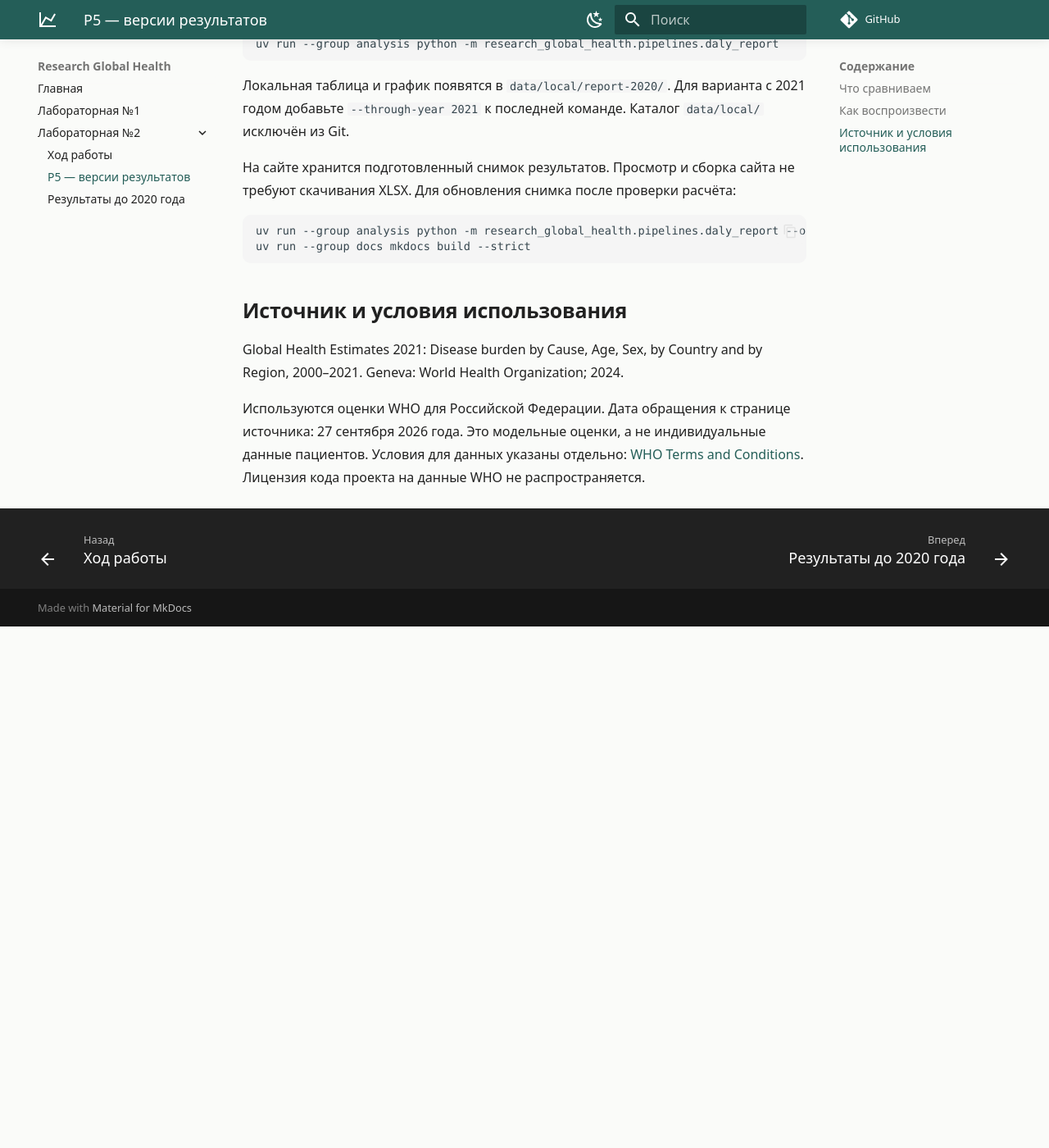
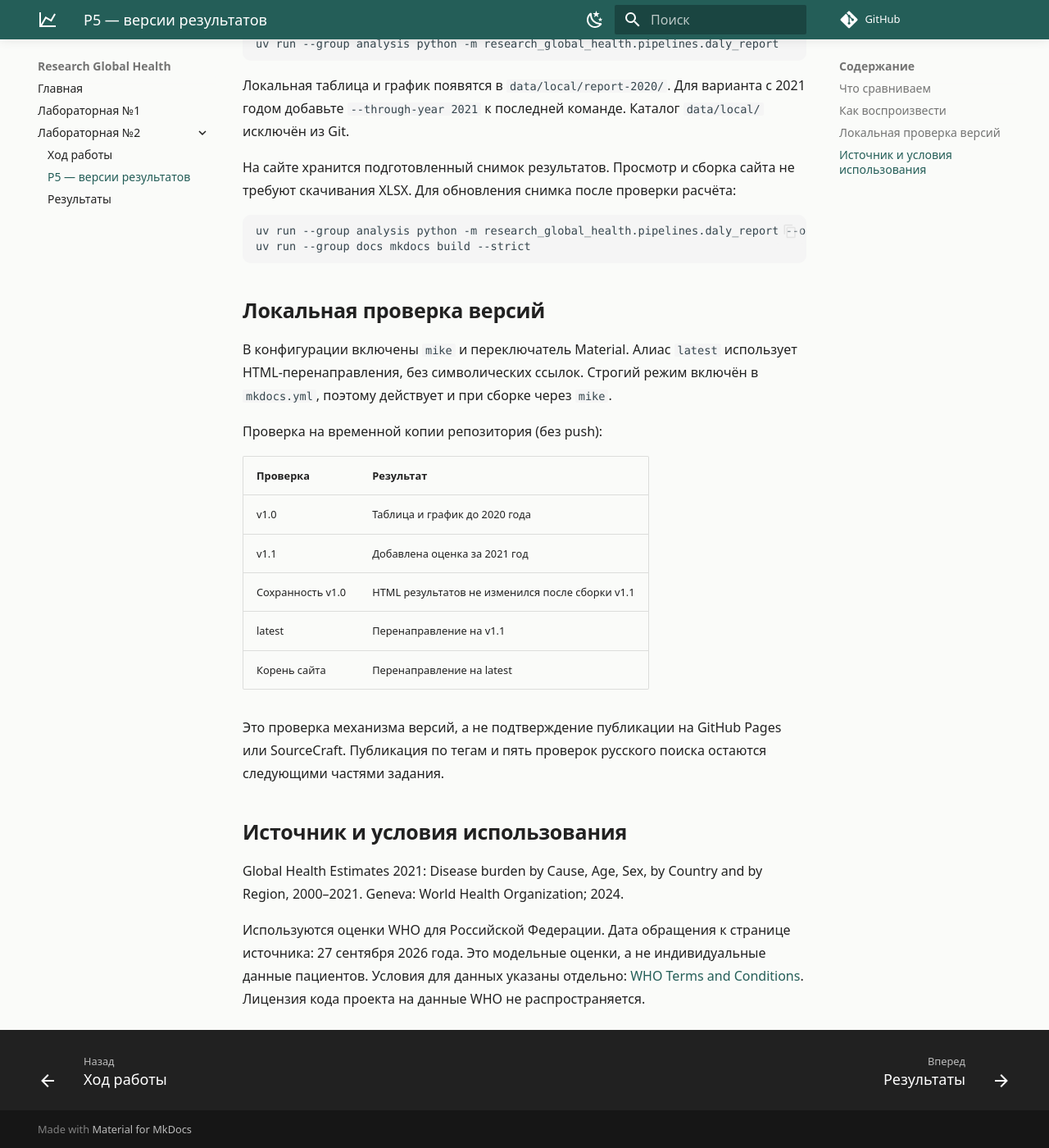
Before and after one commit to kholodkova/research-global-health, an MkDocs documentation site: the page built from docs/lab2/p5/index.md, in a window 1280 px wide and 1400 px high, scrolled down 1110 px. Shown: the whole window at 82% size. Built offline with MkDocs 1.6.1 and Material for MkDocs 9.7.7, drawn with Linux system fonts in a browser that asks for light colours; comment, search, counter and statistics services are not loaded; the version menu is left out; before the commit the page ends 1874 px from its top, so only the background shows below that; some of the changed text lies outside the part shown.

Commit message:
Настроить версионирование сайта через mike

````diff
--- a/docs/lab2/p5/index.md
+++ b/docs/lab2/p5/index.md
@@ -4,7 +4,8 @@
 и алиас `latest`, настроить публикацию по Git-тегу и проверить русский поиск.
 
 **Сейчас подготовлены результаты для v1.0.** Версия ещё не опубликована;
-переключатель и автоматическая публикация по тегам будут настроены следующим этапом.
+Переключатель настроен и проверяется на отдельном локальном стенде с двумя версиями.
+Внешняя публикация и автоматизация по тегам ещё не выполнены.
 
 [Посмотреть таблицу и график за 2000–2020 годы](results.md).
 
@@ -49,6 +50,26 @@
 uv run --group docs mkdocs build --strict
 ```
 
+## Локальная проверка версий
+
+В конфигурации включены `mike` и переключатель Material. Алиас `latest`
+использует HTML-перенаправления, без символических ссылок. Строгий режим
+включён в `mkdocs.yml`, поэтому действует и при сборке через `mike`.
+
+Проверка на временной копии репозитория (без push):
+
+| Проверка | Результат |
+| --- | --- |
+| v1.0 | Таблица и график до 2020 года |
+| v1.1 | Добавлена оценка за 2021 год |
+| Сохранность v1.0 | HTML результатов не изменился после сборки v1.1 |
+| latest | Перенаправление на v1.1 |
+| Корень сайта | Перенаправление на latest |
+
+Это проверка механизма версий, а не подтверждение публикации на GitHub Pages
+или SourceCraft. Публикация по тегам и пять проверок русского поиска остаются
+следующими частями задания.
+
 ## Источник и условия использования
 
 Global Health Estimates 2021: Disease burden by Cause, Age, Sex, by Country and
--- a/mkdocs.yml
+++ b/mkdocs.yml
@@ -1,4 +1,5 @@
 site_name: Research Global Health
+strict: true
 site_description: Учебный Python-проект и отчёты по лабораторным работам
 site_url: https://kholodkova.github.io/research-global-health/
 repo_url: https://github.com/kholodkova/research-global-health
@@ -33,15 +34,21 @@
 extra_css:
   - stylesheets/extra.css
 
+extra:
+  version:
+    provider: mike
+
 nav:
   - Главная: index.md
   - Лабораторная №1: lab1_report.md
   - Лабораторная №2:
       - Ход работы: lab2/index.md
       - P5 — версии результатов: lab2/p5/index.md
-      - Результаты до 2020 года: lab2/p5/results.md
+      - Результаты: lab2/p5/results.md
 
 plugins:
+  - mike:
+      alias_type: redirect
   - search:
       lang: ru
 
--- a/pyproject.toml
+++ b/pyproject.toml
@@ -35,6 +35,7 @@
     "types-openpyxl>=3.1.5.20260827",
 ]
 docs = [
+    "mike>=2.2.0",
     "mkdocs>=1.6,<2",
     "mkdocs-material>=9.7.7",
 ]
````
Also changed, not shown: README.md (+20 -0 lines), docs/lab2/index.md (+1 -1 lines), 1 other file.
